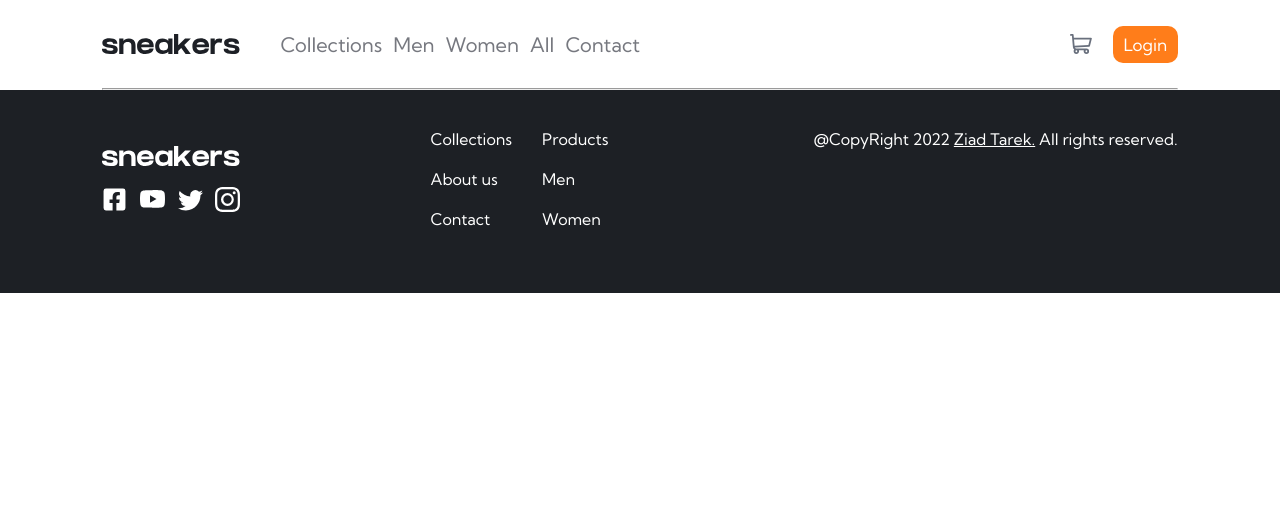
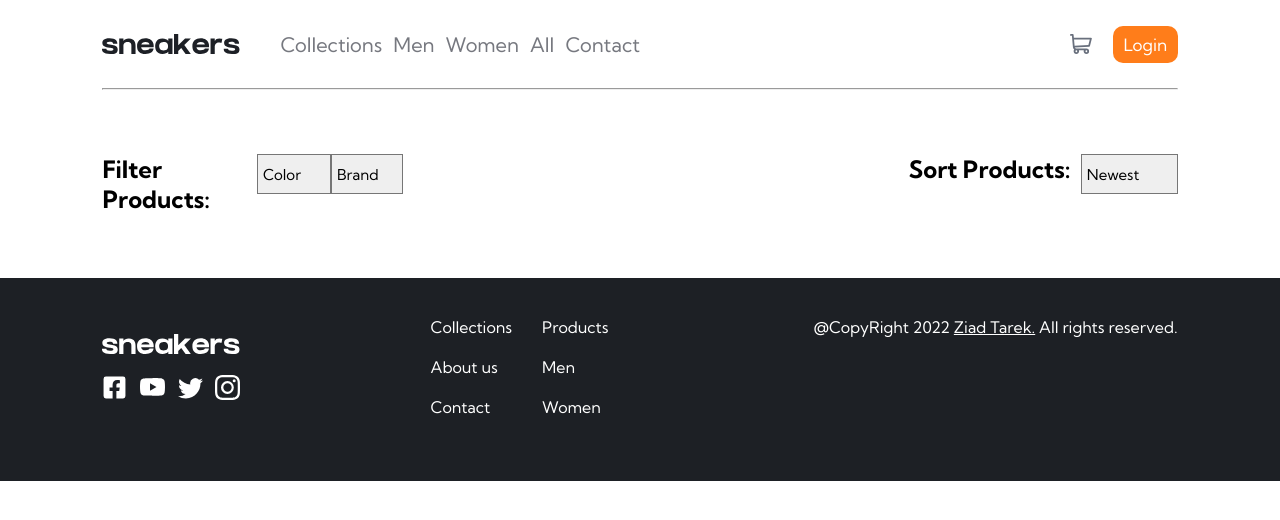
Before and after one commit to ziadtarekfa/SneakersEcommerce, a React (Create React App) app: page / in a window 1280 px wide. Shown: the top 520 px of the page. Built offline with nearby package versions, Linux system fonts and the light colour scheme.

Commit message:
added filter bar component

```diff
--- a/src/App.js
+++ b/src/App.js
@@ -5,6 +5,7 @@ import Header from './components/Header';
 import ProductCard from './components/ProductCard';
 import headerImage from './assets/Headers/men-header.jpg';
 import BrandCard from './components/BrandCard';
+import FilterBar from './components/FilterBar';
 
 function App() {
   return (
@@ -13,6 +14,7 @@ function App() {
 
       {/* <CategoryCard headerImage={headerImage} category="Men" /> */}
 
+      <FilterBar />
       <Footer />
 
     </div>
--- a/src/components/BrandCard.js
+++ b/src/components/BrandCard.js
@@ -1,5 +1,5 @@
 import '../styles/BrandCard.css';
-import addidas from '../assets/collections/adidas-logo.svg';
+// import addidas from '../assets/collections/adidas-logo.svg';
 
 const BrandCard = ({ brandLogo, brandName }) => {
     return (
--- /dev/null
+++ b/src/components/FilterBar.js
@@ -0,0 +1,48 @@
+import '../styles/FilterBar.css';
+const FilterBar = () => {
+    return (
+        <div className="filter-bar">
+            <section className='filter-products-container'>
+
+                <h1>Filter Products:</h1>
+                <select>
+                    <option>Color</option>
+                    <option>beige</option>
+                    <option>black</option>
+                    <option>blue</option>
+                    <option>brown</option>
+                    <option>gray</option>
+                    <option>green</option>
+                    <option>orange</option>
+                    <option>peach</option>
+                    <option>pink</option>
+                    <option>purple</option>
+                    <option>red</option>
+                    <option>turquoise</option>
+                    <option>white</option>
+                </select>
+                <select>
+                    <option>Brand</option>
+                    <option>Adidas</option>
+                    <option>Asics</option>
+                    <option>Bershka</option>
+                    <option>Jordan</option>
+                    <option>Nike</option>
+                    <option>Puma</option>
+                    <option>Reebok</option>
+                    <option>Vans</option>
+                </select>
+            </section>
+            <section className='sort-products-container'>
+                <h1>Sort Products:</h1>
+                <select>
+                    <option>Newest</option>
+                    <option>Price,low-high</option>
+                    <option>Price,high-low</option>
+                </select>
+            </section>
+        </div>
+    );
+}
+
+export default FilterBar;
--- /dev/null
+++ b/src/styles/FilterBar.css
@@ -0,0 +1,36 @@
+.filter-bar {
+    display: flex;
+    padding-left: 8%;
+    padding-right: 8%;
+    padding-top: 5%;
+    padding-bottom: 5%;
+    justify-content: space-between;
+}
+
+.filter-bar section {
+    display: flex;
+}
+
+.filter-products-container {
+    width: 28%;
+    justify-content: space-between;
+}
+
+select {
+    height: 40px;
+    width: 80px;
+    font-size: 15px;
+    padding-left: 5px;
+    -webkit-appearance: none;
+}
+
+.sort-products-container {
+    width: 25%;
+    justify-content: space-between;
+}
+
+.sort-products-container>select {
+    width: 36%;
+    font-size: 15px;
+    padding-left: 5px;
+}
```
